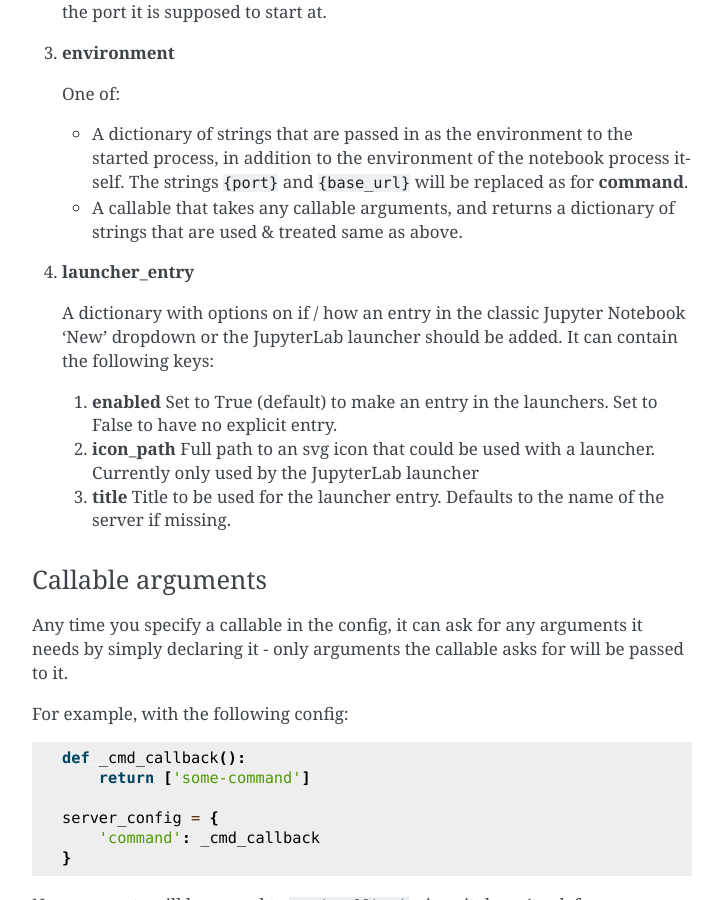
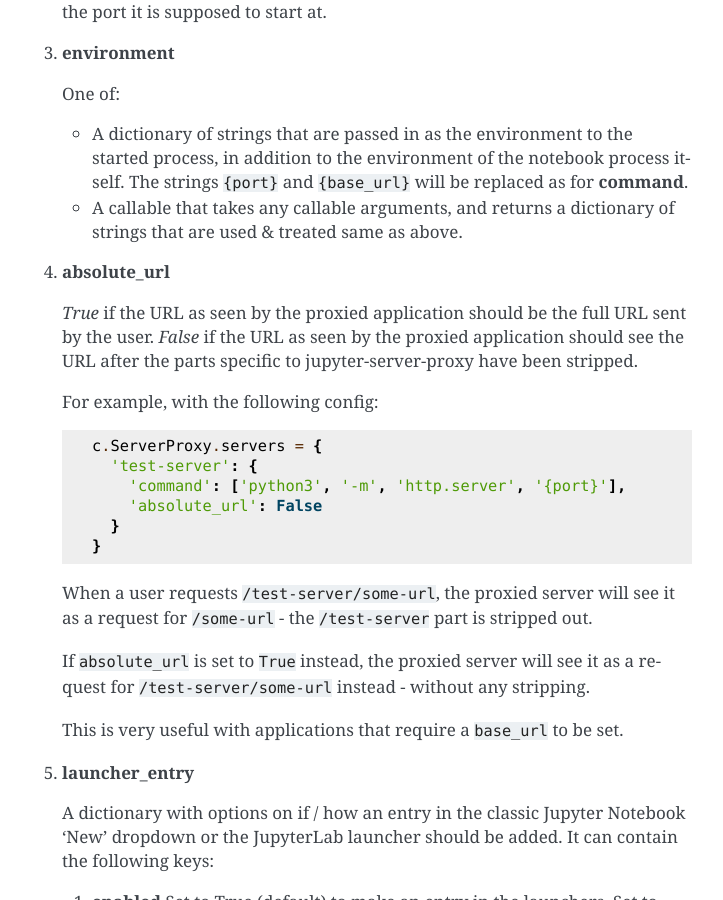
Before and after one commit to jupyterhub/jupyter-server-proxy, a Sphinx documentation site: the page built from docs/server-process.rst, in a window 1280 px wide and 900 px high, scrolled down 863 px. Shown: the whole window, without its empty margins (388-1111 px from the left). Built offline with Sphinx 7.4.7, drawn with Linux system fonts in a browser that asks for light colours.

Commit message:
Use 'absolute_url' as property instead of 'rewrite'
Also make this work with websockets

```diff
--- a/docs/server-process.rst
+++ b/docs/server-process.rst
@@ -55,6 +55,32 @@ pairs.
 
    * A callable that takes any :ref:`callable arguments <server-process/callable-argument>`,
      and returns a dictionary of strings that are used & treated same as above.
+
+#. **absolute_url**
+
+   *True* if the URL as seen by the proxied application should be the full URL
+   sent by the user. *False* if the URL as seen by the proxied application should
+   see the URL after the parts specific to jupyter-server-proxy have been stripped.
+
+   For example, with the following config:
+
+   .. code:: python
+
+      c.ServerProxy.servers = {
+        'test-server': {
+          'command': ['python3', '-m', 'http.server', '{port}'],
+          'absolute_url': False
+        }
+      }
+
+   When a user requests ``/test-server/some-url``, the proxied server will see it
+   as a request for ``/some-url`` - the ``/test-server`` part is stripped out.
+
+   If ``absolute_url`` is set to ``True`` instead, the proxied server will see it
+   as a request for ``/test-server/some-url`` instead - without any stripping.
+
+   This is very useful with applications that require a ``base_url`` to be set.
+
 
 #. **launcher_entry**
 
```
Also changed, not shown: 2 other files.
